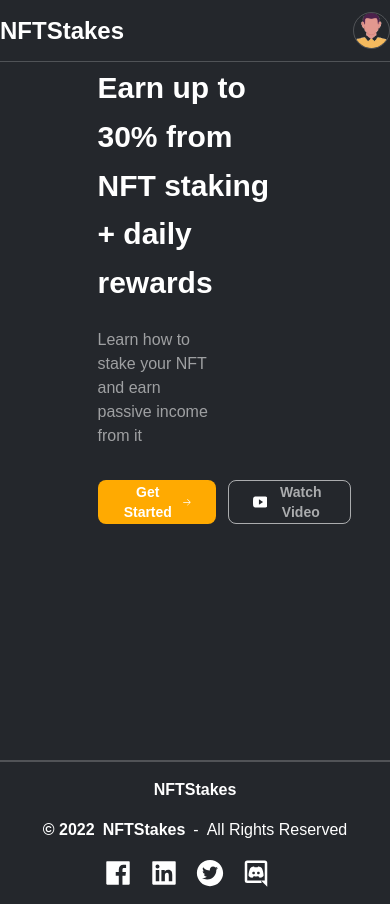
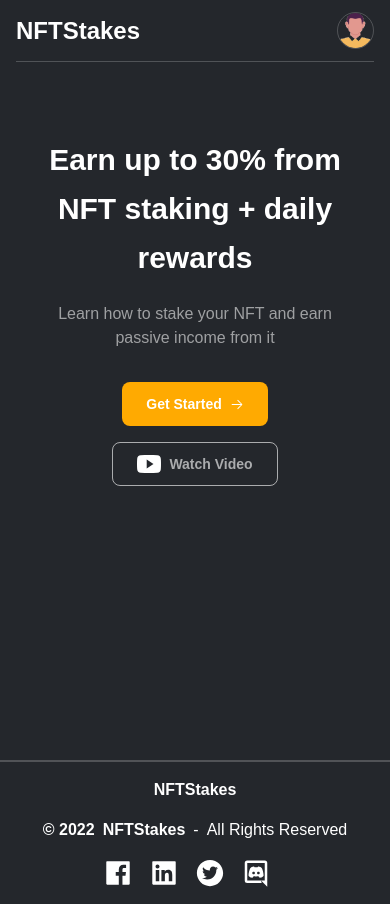
Before and after one commit to francisamidu/nft-staking, a Next.js app: page / in a window 390 px wide. Built offline with nearby package versions, Linux system fonts and the light colour scheme; what ipfs-http-client would draw is missing.

Commit message:
Mobile styles

```diff
--- a/components/Button.tsx
+++ b/components/Button.tsx
@@ -23,7 +23,7 @@ const Button = ({
   if (className) {
     return (
       <button
-        className={`cursor-pointer w-max h-11 px-6 py-2 mt-4 rounded-lg font-bold text-sm flex flex-row items-center justify-center transition duration-500 outline-none ${className}`}
+        className={`cursor-pointer w-fit h-11 px-6 py-2 mt-4 rounded-lg font-bold text-sm flex flex-row items-center justify-center transition duration-500 outline-none ${className}`}
         onClick={handleClick}
         type={type}
       >
@@ -35,7 +35,7 @@ const Button = ({
   }
   return (
     <button
-      className="cursor-pointer w-max h-12 px-8 py-2 mt-4 rounded-lg flex flex-row items-center justify-center transition duration-500 outline-none font-bold text-sm"
+      className="cursor-pointer w-fit h-12 px-8 py-2 mt-4 rounded-lg flex flex-row items-center justify-center transition duration-500 outline-none font-bold text-sm"
       onClick={handleClick}
       type={type}
     >
--- a/components/Footer.tsx
+++ b/components/Footer.tsx
@@ -35,7 +35,7 @@ const Footer = () => {
   ]);
   return (
     <footer className="sm:max-w-screen-lg mx-auto">
-      <div className="flex flex-col sm:flex-row py-4 border-t-2 border-[#ffffff34] justify-between items-center">
+      <div className="flex flex-col sm:flex-row py-4 border-t-2 border-[#ffffff34] justify-between items-center text-center sm:text-inherit">
         <h1 className="text-1xl font-bold capitalize">{name}</h1>
         <p className="my-4 sm:my-0">
           <span className="font-bold">
--- a/components/Header.tsx
+++ b/components/Header.tsx
@@ -12,27 +12,27 @@ const Header = () => {
   };
   return (
     <section className="min-h-[90vh] py-3">
-      <div className="md:max-w-screen-lg md:mx-auto flex flex-col sm:flex-row items-center py-3 sm:mt-20 my-10 h-full">
-        <div className="flex flex-col w-1/2">
-          <h1 className="sm:text-5xl text-3xl leading-relaxed font-bold ">
+      <div className="md:max-w-screen-lg md:mx-auto flex flex-col sm:flex-row items-center py-3 sm:mt-20 mt-28 h-full">
+        <div className="flex flex-col w-full sm:w-1/2">
+          <h1 className="sm:text-5xl text-3xl w-4/5 mx-auto sm:mx-0 sm:w-full text-center sm:text-left leading-relaxed font-bold ">
             Earn up to 30% from NFT staking + daily rewards
           </h1>
-          <h2 className="text-1xl mt-5 w-3/5 text-[#ffffff8f]">
+          <h2 className="text-1xl mt-5 w-4/5 mx-auto sm:mx-0 text-center sm:text-left text-[#ffffff8f]">
             Learn how to stake your NFT and earn passive income from it
           </h2>
-          <div className="flex flex-row items-center mt-4">
+          <div className="flex flex-col sm:flex-row items-center mt-4">
             <Button
               text="Get Started"
               right={true}
               icon={<ArrowRight className="text-1xl text-white ml-2" />}
               onClick={handleClick}
-              className="btn mr-3"
+              className="btn sm:mr-3 w-3/5 sm:w-auto"
             />
             <Button
               text="Watch Video"
               left={true}
               onClick={handleClick}
-              className="btn-variant"
+              className="btn-variant w-3/5 sm:w-auto "
               icon={<IYoutube className="mr-2 text-2xl text-white" />}
             />
           </div>
--- a/components/Nav.tsx
+++ b/components/Nav.tsx
@@ -72,7 +72,9 @@ const Nav = ({ color }: { color?: string }) => {
   }, [active, account]);
   return (
     <section
-      className={` ${color ? color : ""} fixed top-0 left-0 w-full z-20 `}
+      className={`sm:px-0 px-4 ${
+        color ? color : ""
+      } fixed top-0 left-0 w-full z-20 `}
     >
       <div className="md:max-w-screen-lg md:mx-auto relative border-b-[1px] border-[#ffffff34] py-3">
         <nav className="flex flex-row items-center justify-between">
--- a/config.ts
+++ b/config.ts
@@ -5,8 +5,8 @@ const NFT_STAKE_ABI = NFTSTAKEABI.abi;
 const NFT_COLLECTION_ABI = NFTCOLLECTIONABI.abi;
 
 // For Development
-const NFT_STAKE_ADDRESS = "";
-const NFT_COLLECTION_ADDRESS = "";
+const NFT_STAKE_ADDRESS = "0x9fE46736679d2D9a65F0992F2272dE9f3c7fa6e0";
+const NFT_COLLECTION_ADDRESS = "0x5FbDB2315678afecb367f032d93F642f64180aa3";
 
 // For Production
 // const NFT_STAKE_ADDRESS = ""
```
Also changed, not shown: scripts/deploy.js (added, +35 -0 lines), scripts/sample-script.js (deleted, +0 -32 lines).
